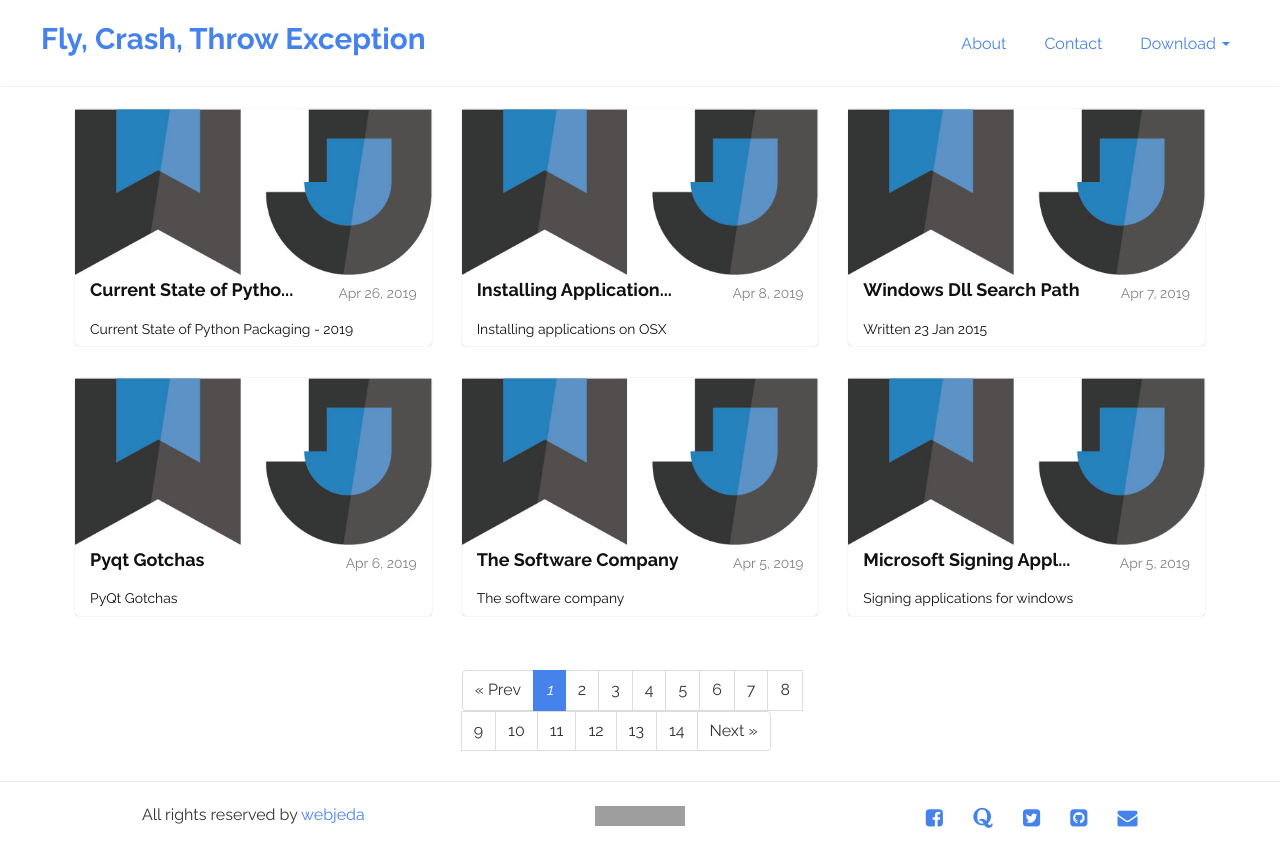
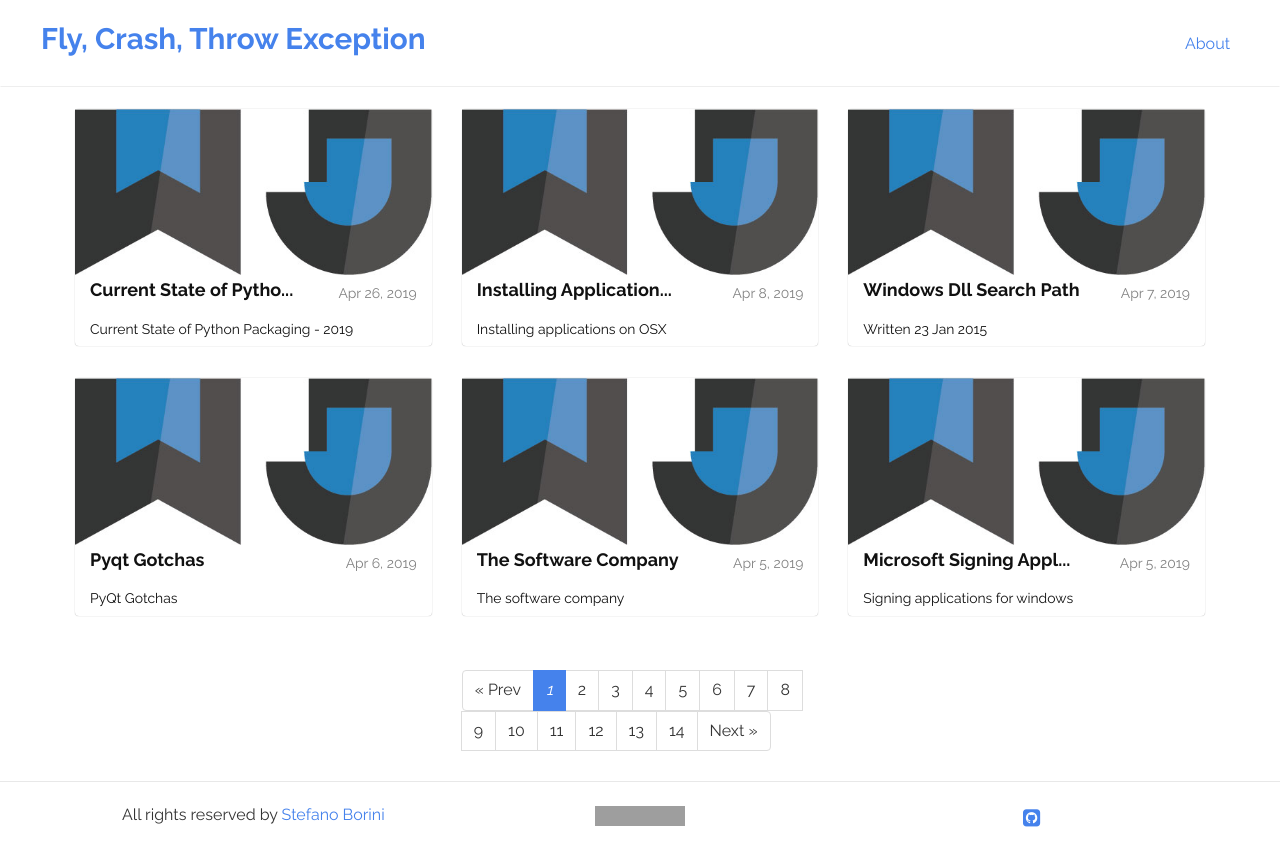
Before and after one commit to stefanoborini/stefanoborini.github.io, a Jekyll site: the page built from index.html, in a window 1280 px wide. Shown: the top 867 px of the page. Built offline with Jekyll 4.4.1, drawn with Linux system fonts in a browser that asks for light colours; the list of posts is cut into pages by our own code; grey boxes are pictures that could not be loaded.

Commit message:
Various adaptations here and there

```diff
--- a/_config.yml
+++ b/_config.yml
@@ -9,7 +9,7 @@
 title: Fly, Crash, Throw Exception
 description: Random stuff from Stefano Borini
 baseurl: "/" # the subpath of your site, e.g. /blog
-url: "http://webjeda.com" # the base hostname & protocol for your site
+url: "http://stefanoborini.com" # the base hostname & protocol for your site
 
 #sidebar
 default-image: webjeda-logo-big.jpg # If there is no featured image in a post then this image will be showed. Also on all pages this image will be showed. Use a 500x250 image.
@@ -19,8 +19,8 @@ default-image: webjeda-logo-big.jpg # If there is no featured image in a post th
 built-by: webjeda
 
 copyright:
-   name: webjeda
-   link: 'http://blog.webjeda.com'
+   name: Stefano Borini
+   link: 'http://stefanoborini.com'
 
 # Build settings
 markdown: kramdown
@@ -29,24 +29,24 @@ paginate: 6
 paginate_path: /page:num/
 
 # Tracker
-analytics: UA-83979019-1
+#analytics: UA-83979019-1
 
 # Comments
-disqus: yes
-disqus-shortname: webjeda-demo
+#disqus: yes
+#disqus-shortname: webjeda-demo
 
 #social
-facebook: http://facebook.com/webjeda
-quora: http://quora.com/sharathdt
-twitter: http://twitter.com/@webjeda
-github: http://github.com/webjeda
-email: hello@webjeda.com
+#facebook: http://facebook.com/webjeda
+#quora: http://quora.com/sharathdt
+#twitter: http://twitter.com/@webjeda
+github: http://github.com/stefanoborini
+#email: hello@webjeda.com
 
 #facebook like box
-fb-like-box: yes
-fb-app-id: 549480635219583
-fb-page-url: https://www.facebook.com/webjeda/
-fb-page-title: webjeda
+#fb-like-box: yes
+#fb-app-id: 549480635219583
+#fb-page-url: https://www.facebook.com/webjeda/
+#fb-page-title: webjeda
 
 # Sass style
 sass:
--- a/_includes/header.html
+++ b/_includes/header.html
@@ -16,16 +16,6 @@
     <div class="collapse navbar-collapse " id="bs-example-navbar-collapse-1">
             <ul class="nav navbar-nav navbar-right">
         <li><a href="{{site.baseurl}}/about/">About</a></li>
-        <li><a href="{{site.baseurl}}/contact/">Contact</a></li>
-        <li class="dropdown">
-          <a href="#" class="dropdown-toggle" data-toggle="dropdown" role="button" aria-haspopup="true" aria-expanded="false">Download <span class="caret"></span></a>
-          <ul class="dropdown-menu">
-            <li><a target="_blank" href="https://github.com/sharu725/cards">Project</a></li>
-            <li><a href="https://github.com/sharu725/cards/archive/master.zip">Download</a></li>
-            <li role="separator" class="divider"></li>
-            <li><a target="_blank" href="https://jekyll-themes.com">More Themes</a></li>
-          </ul>
-        </li>
       </ul>
     </div><!-- /.navbar-collapse -->
   </div><!-- /.container-fluid -->
--- a/index.html
+++ b/index.html
@@ -3,8 +3,6 @@ layout: default
 ---
 
 <div class="home">
-
-
     <div class="row pack">
 
         {% for post in paginator.posts %}
```
